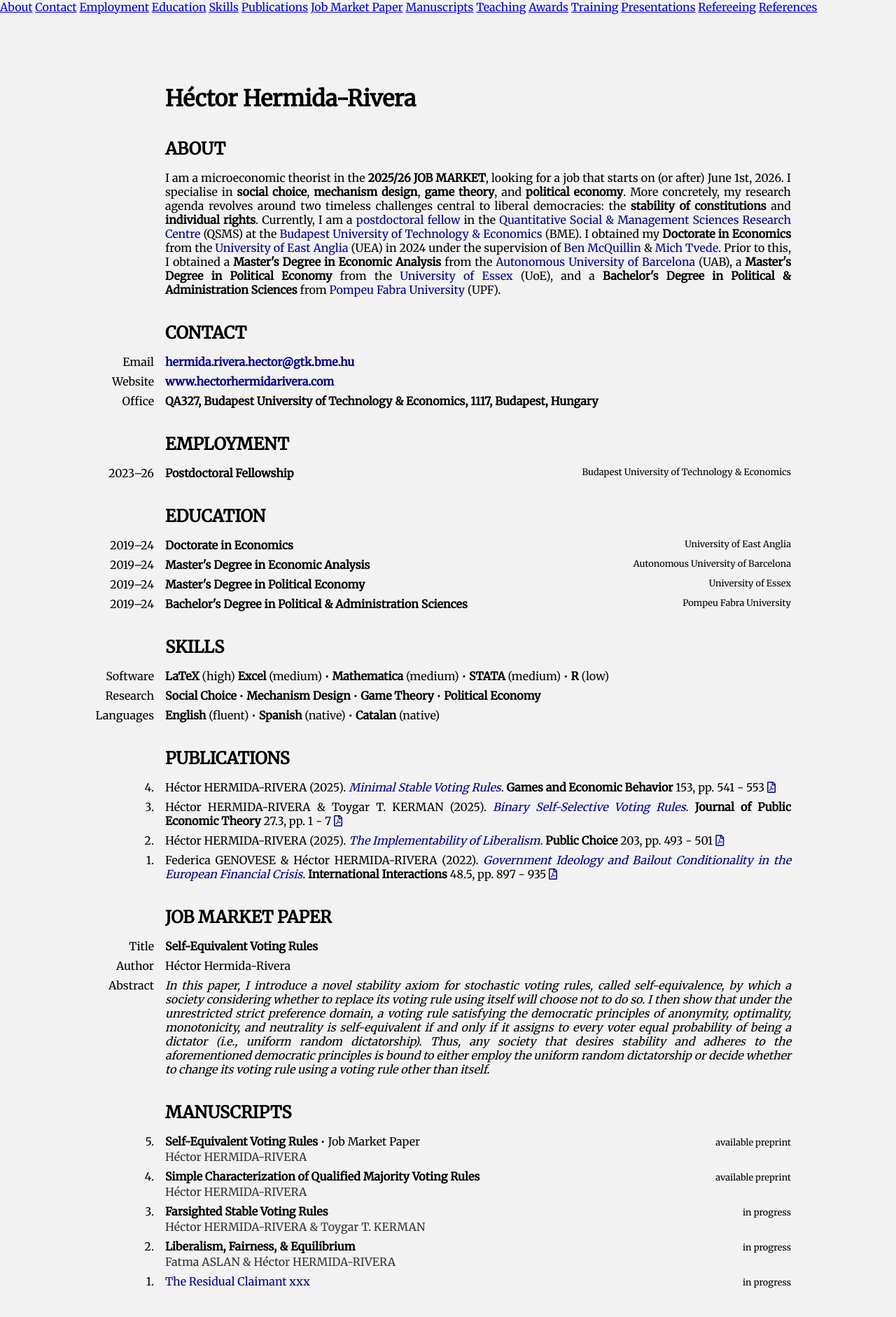
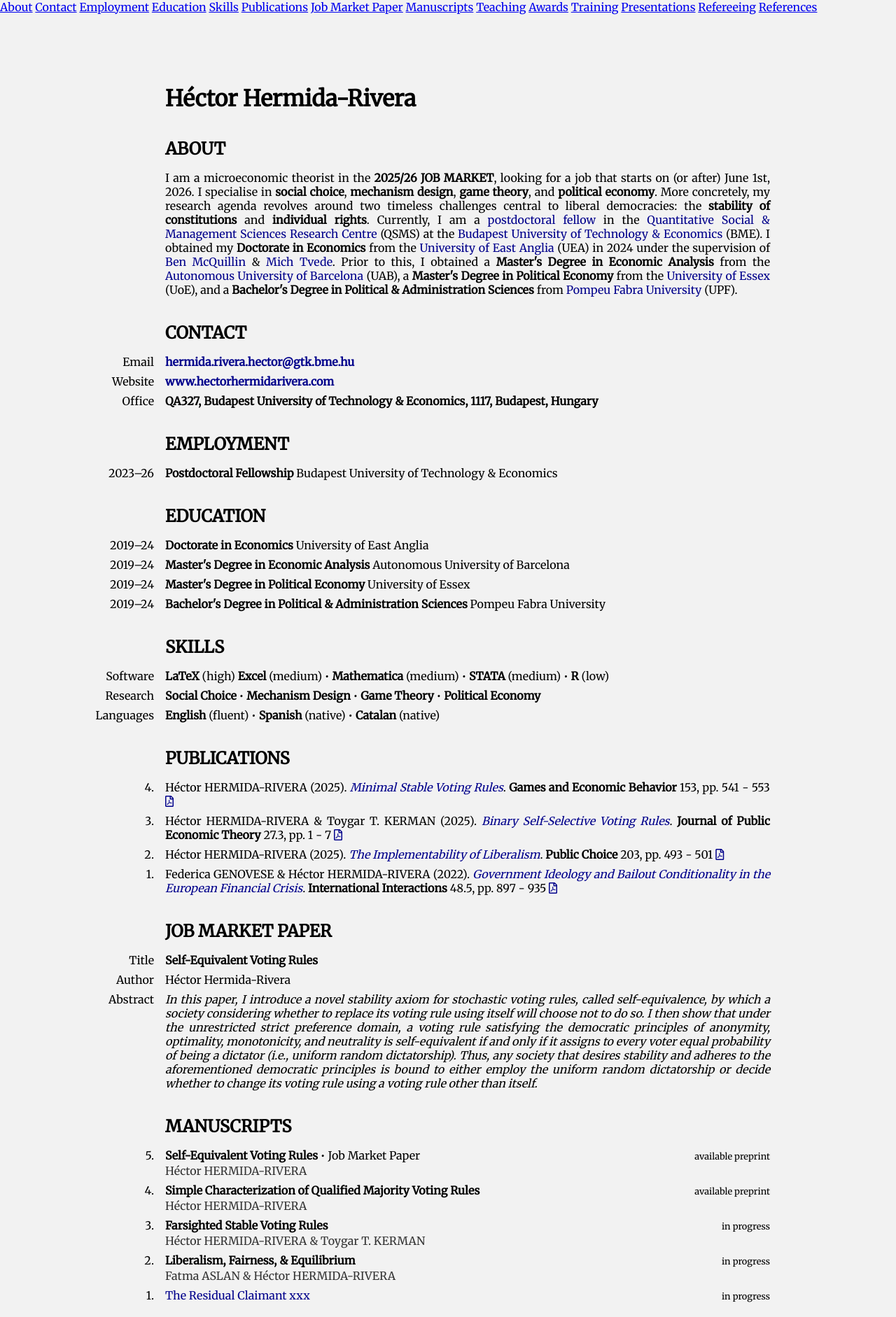
Before and after one commit to HectorHermidaRivera/hectorhermidarivera.github.io, a Jekyll site: the page built from index.md, in a window 1280 px wide. Shown: the top 1882 px of the page at 70% size. Built offline with Jekyll 4.4.1, drawn with Linux system fonts in a browser that asks for light colours.

Commit message:
Update style.css

```diff
--- a/assets/css/style.css
+++ b/assets/css/style.css
@@ -2,7 +2,7 @@
 body {
   font-family: 'Merriweather', serif;
   margin: 0;
-  background-color: #f2f2f2; /* very light gray background for main body */
+  background-color: #f2f2f2;
 }
 
 /* Topbar */
@@ -12,72 +12,66 @@ body {
   position: fixed;
   top: 0;
   left: 0;
-  background: #b0b0b0;       /* darker gray background for topbar */
-  padding: 0 15px;           /* smaller horizontal padding */
+  background: #b0b0b0;
+  padding: 0 15px;
   box-sizing: border-box;
   display: flex;
   align-items: center;
-  justify-content: flex-end; /* links on the right */
+  justify-content: flex-end;
   border-bottom: 1px solid #999;
   z-index: 1000;
 }
 
 .topbar a {
-  margin-left: 12px;         /* smaller spacing between links */
-  color: #00008B !important; /* dark blue */
-  text-decoration: none;      /* remove underline */
-  font-variant: normal;
+  margin-left: 12px;
+  color: #00008B !important;
+  text-decoration: none;
   font-weight: normal;
   font-size: 1.1em;
 }
 
 .topbar a:hover {
-  color: #00008B !important; /* no change on hover */
-  text-decoration: none;      /* ensure underline stays removed */
+  color: #00008B !important;
+  text-decoration: none;
 }
 
 /* Main content */
 .content {
   margin: 0 auto;
-  padding-top: 80px;          /* leave space for topbar */
-  margin-left: 100px;         /* small left margin */
-  margin-right: 150px;        /* right = left + 50% */
-  max-width: 1500px;          /* optional */
+  padding-top: 80px;
+  margin-left: 100px;
+  margin-right: 150px;
+  max-width: 1000px;
   box-sizing: border-box;
-  text-align: justify;         /* justify text */
-  background-color: #f2f2f2;  /* very slight gray background */
-  padding-bottom: 100px;      /* vertical white space at bottom */
+  text-align: justify;
+  background-color: #f2f2f2;
+  padding-bottom: 100px;
 }
 
-/* Align main name with second column */
+/* Align main name */
 .main-name {
   font-size: 2em;
   font-weight: bold;
   margin-bottom: 30px;
-  padding-left: 136px;        /* align with second column */
+  padding-left: 136px;
 }
 
-/* Headings alignment with second column, all caps */
-.content h2,
-.content h3,
-.content h4,
-.content h5,
-.content h6 {
+/* Headings all caps */
+.content h2, .content h3, .content h4, .content h5, .content h6 {
   margin-left: 0;
   padding-left: 136px;
   margin-top: 1.5em;
   margin-bottom: 0.5em;
-  text-transform: uppercase;  /* titles in all caps */
+  text-transform: uppercase;
 }
 
-/* Links in main content */
+/* Links */
 .content a {
   color: #00008B !important;
   text-decoration: none;
 }
 
 .content a:hover {
-  color: #00008B !important;
   text-decoration: underline;
 }
 
@@ -101,26 +95,10 @@ body {
 }
 
 .two-column .value a:hover {
-  color: #00008B !important;
   text-decoration: underline;
 }
 
-/* Fill-line for hfill effect */
-.fill-line {
-  display: flex;
-  justify-content: space-between;
-}
-
-.fill-line span {
-  white-space: nowrap;
-}
-
-.fill-line span:last-child {
-  font-size: 0.8em; /* footnotesize for right-aligned elements */
-  font-weight: normal;
-}
-
-/* Two-column layout with two rows in second column */
+/* Two-column with two rows */
 .two-column-2rows-container {
   display: flex;
   flex-direction: column;
@@ -130,7 +108,7 @@ body {
 
 .two-column-2rows {
   display: grid;
-  grid-template-columns: 120px auto; /* matches two-column first column width */
+  grid-template-columns: 120px auto;
   gap: 8px 16px;
 }
 
@@ -153,13 +131,13 @@ body {
 }
 
 .two-column-2rows .value .top-row span:last-child {
-  font-size: 0.8em; /* footnotesize */
+  font-size: 0.8em;
   font-weight: normal;
 }
 
 .two-column-2rows .value .second-row {
   margin-top: 2px;
-  font-size: 1em; /* normal size */
+  font-size: 1em;
   color: #333;
 }
 
@@ -169,20 +147,20 @@ body {
 }
 
 .two-column-2rows a:hover {
-  color: #00008B !important;
   text-decoration: underline;
 }
 
-/* Collapsible sections */
+/* Collapsible content */
 .collapsible-content {
-  max-height: 0;          /* hidden initially */
+  max-height: 0;
   overflow: hidden;
-  transition: max-height 0.3s ease;
+  transition: max-height 0.35s ease;
   margin-top: 4px;
   padding-left: 10px;
   border-left: 2px solid #ccc;
 }
 
+/* Collapsible link */
 .collapsible-link {
   color: #00008B;
   text-decoration: underline;
```
